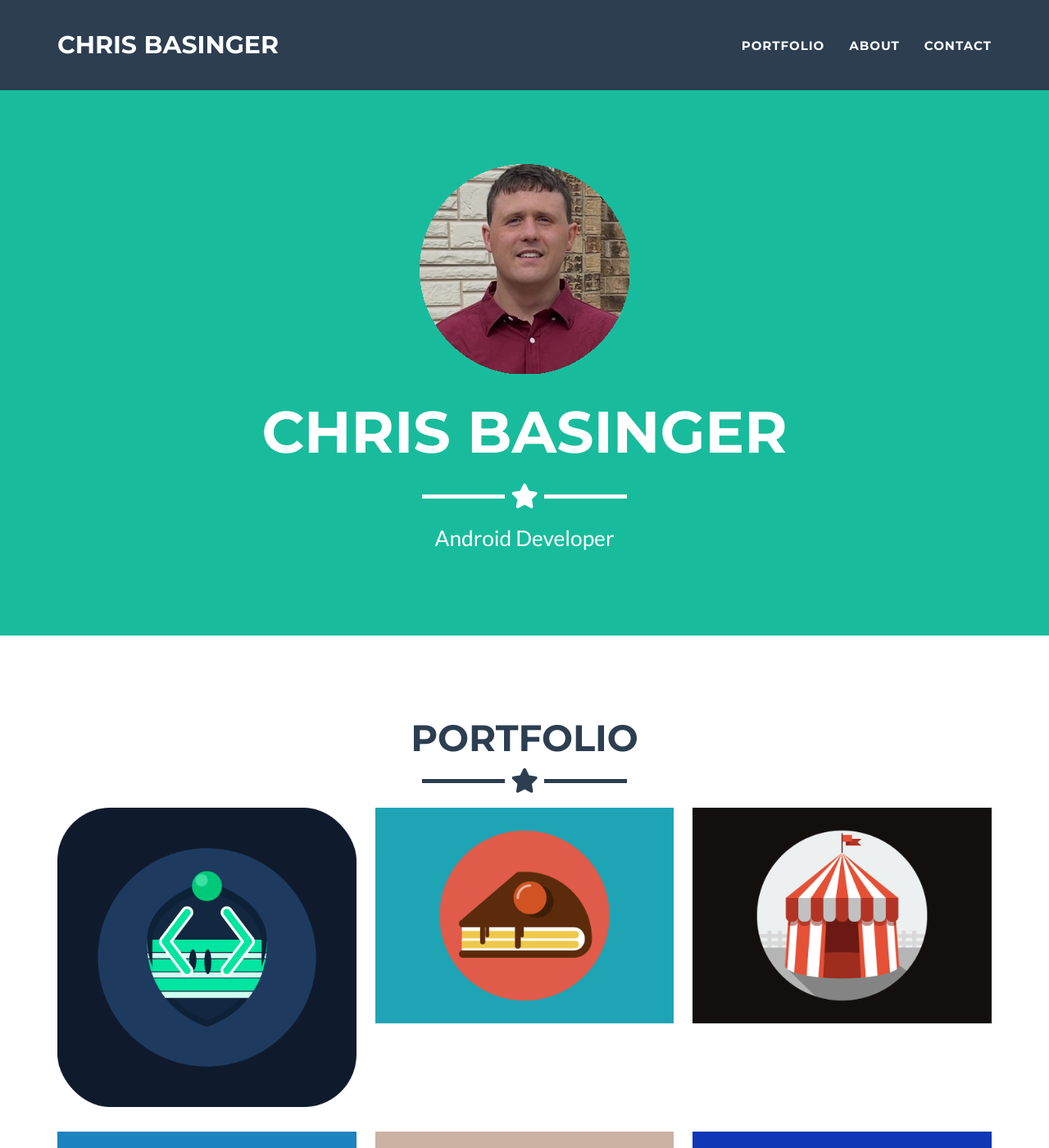
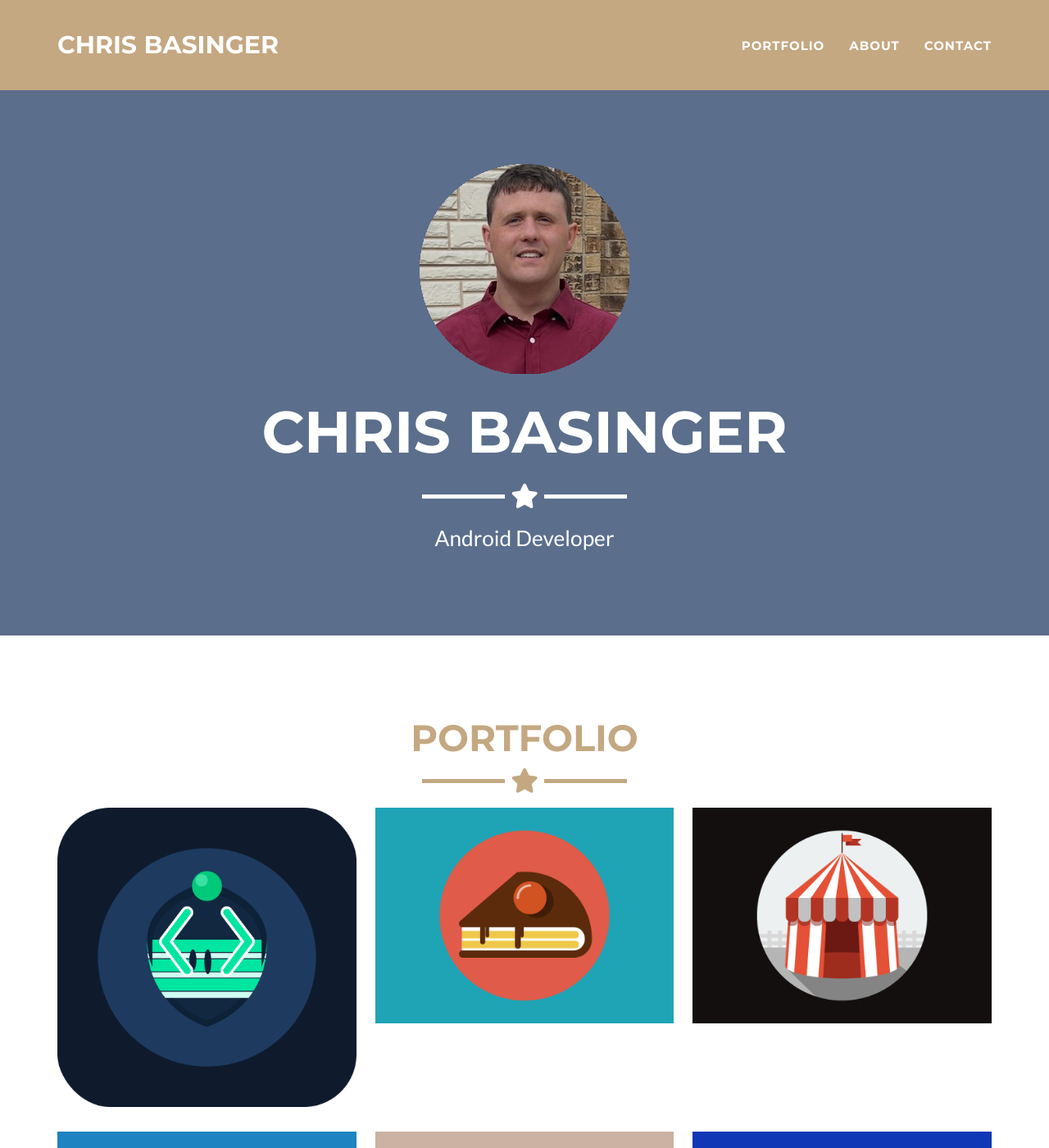
Before and after one commit to zerochancelabs/zerochancelabs.github.io, a Jekyll site: the page built from _posts/2014-07-18-project-1.markdown, in a window 1280 px wide and 1400 px high. Shown: the whole window at 82% size. Built offline with Jekyll 4.4.1, drawn with Linux system fonts in a browser that asks for light colours.

Commit message:
change colors

```diff
--- a/_config.yml
+++ b/_config.yml
@@ -32,10 +32,10 @@ disqus_shortname: myshortname
 
 # Color settings (hex-codes without the leading hash-tag)
 color:
-  primary: 18bc9c #80B3FF
-  primary-rgb: "24,288,156" #"128,179,255"
-  secondary: 2c3e50 #FD6E8A
-  secondary-dark: 233140 #A2122F
+  primary: 5B6E8C
+  primary-rgb: "91, 110, 140"
+  secondary: C4A882
+  secondary-dark: A0845A
 
 # Footer settings
 footer:
```
